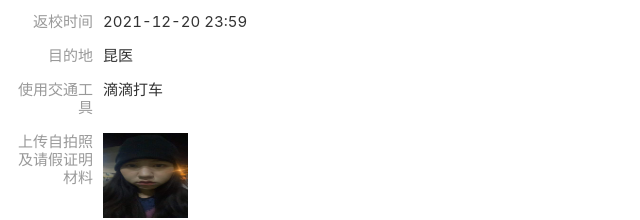
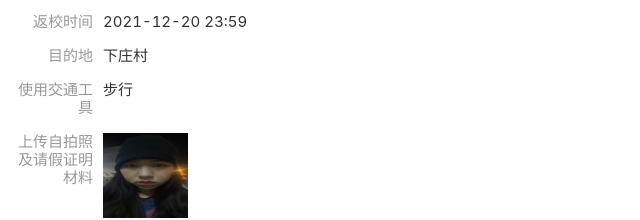
Before and after one commit to yibanjiatiao1/dxy0018, a plain HTML site: page index.html in a window 1280 px wide. Shown: the part 322-542 px from the top of the page, 0-640 px from the left. Drawn offline with Linux system fonts and the light colour scheme; a script that the page names is missing.

Commit message:
Update index.html

```diff
--- a/index.html
+++ b/index.html
@@ -140,12 +140,12 @@
          <div class="hx-detail-item">
           <span class="hx-detail-item-label">目的地</span>
           <div class="hx-detail-item-field">
-           昆医          </div>
+           下庄村          </div>
          </div>
          <div class="hx-detail-item">
           <span class="hx-detail-item-label">使用交通工具</span>
           <div class="hx-detail-item-field">
-           滴滴打车          </div>
+           步行          </div>
          </div>
          <div class="hx-detail-item">
           <span class="hx-detail-item-label">上传自拍照及请假证明材料</span>
```
